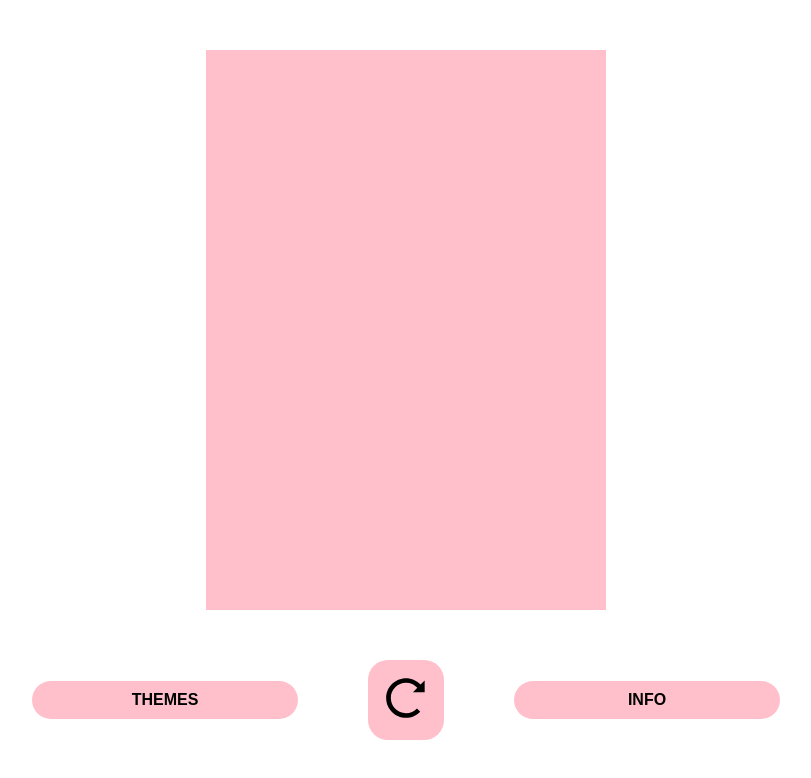
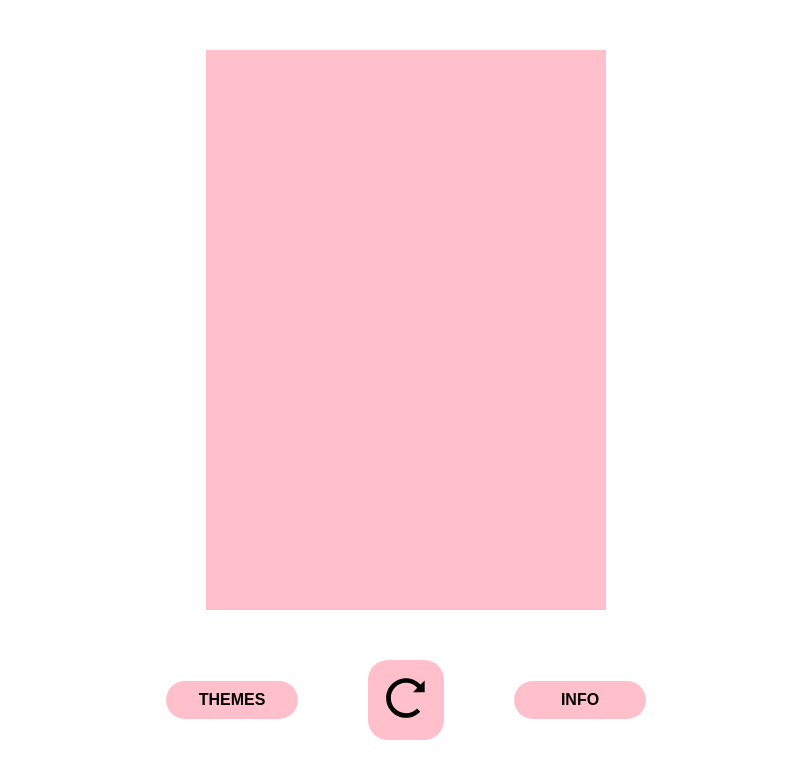
Before and after one commit to jamiepalatnik/scratch-off-surprise, a plain HTML site: page index.html in a window 1280 px wide. Shown: the whole page, without its empty margins (234-1045 px from the left). Drawn offline with Linux system fonts and the light colour scheme; files whose address does not match are found by name.

Commit message:
Adjust button width on desktop

```diff
--- a/styles.css
+++ b/styles.css
@@ -58,7 +58,7 @@ button {
   }
 
   .buttons-container {
-    max-width: 768px;
+    max-width: 500px;
     margin-top: 50px;
     gap: 50px;
   }
```
Also changed, not shown: 1 other file.
